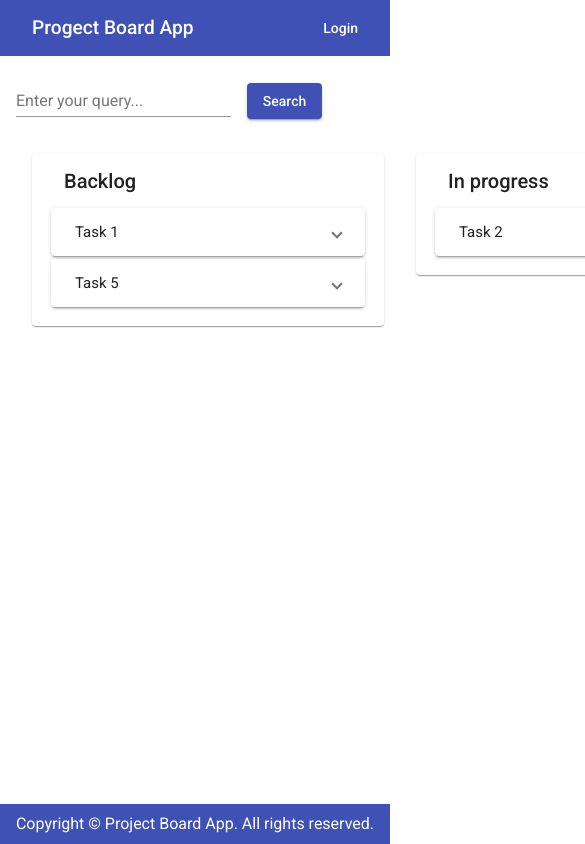
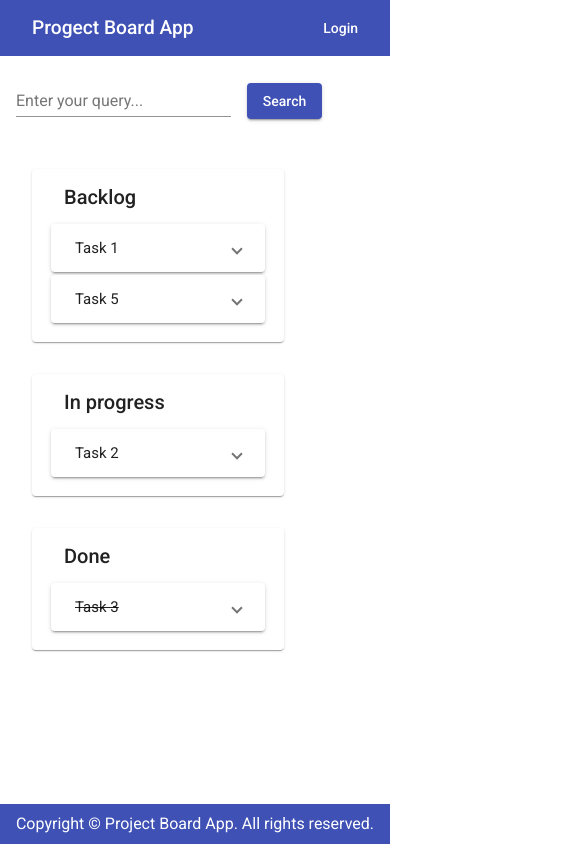
Before and after one commit to Arthur199212/project-board-app, an Angular app: page / in a window 390 px wide. Shown: the top 844 px of the page, 585 px wide, since content can reach past the window. Built offline with nearby package versions, Linux system fonts and the light colour scheme.

Commit message:
styles: add styles for mobile version

```diff
--- a/src/app/app.component.html
+++ b/src/app/app.component.html
@@ -1,8 +1,8 @@
 <div class="page-container">
   <div class="content-wraper">
     <app-header></app-header>
-    <app-toolbar (childEvent)="searchCriterion=$event" ></app-toolbar>
+    <app-toolbar (childEvent)="searchCriterion=$event"></app-toolbar>
     <app-board [searchCriterion]="searchCriterion"></app-board>
-    <app-footer></app-footer>
   </div>
+  <app-footer></app-footer>
 </div>
--- a/src/app/board/board.component.scss
+++ b/src/app/board/board.component.scss
@@ -1,8 +1,13 @@
 .wrapper{
   display: flex;
+  flex-wrap: wrap;
   padding: 0 1rem;
 
   app-card-list {
-    margin: 0 1rem;
+    margin: 1rem;
+  }
+
+  app-card-list:last-child {
+    margin-bottom: 2.5rem;
   }
 }
--- a/src/app/card-list/card-list.component.scss
+++ b/src/app/card-list/card-list.component.scss
@@ -1,3 +1,3 @@
 mat-card {
-  min-width: 320px;
+  min-width: 220px;
 }
```
